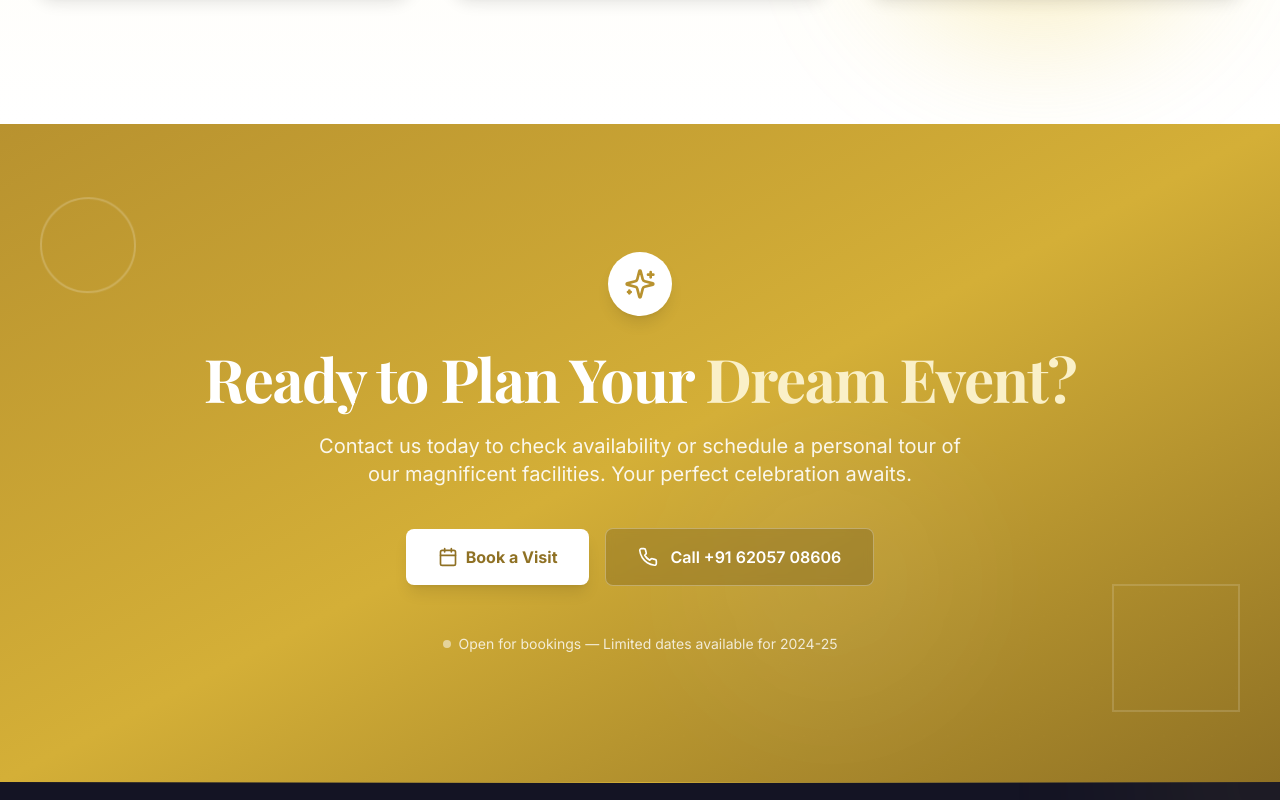
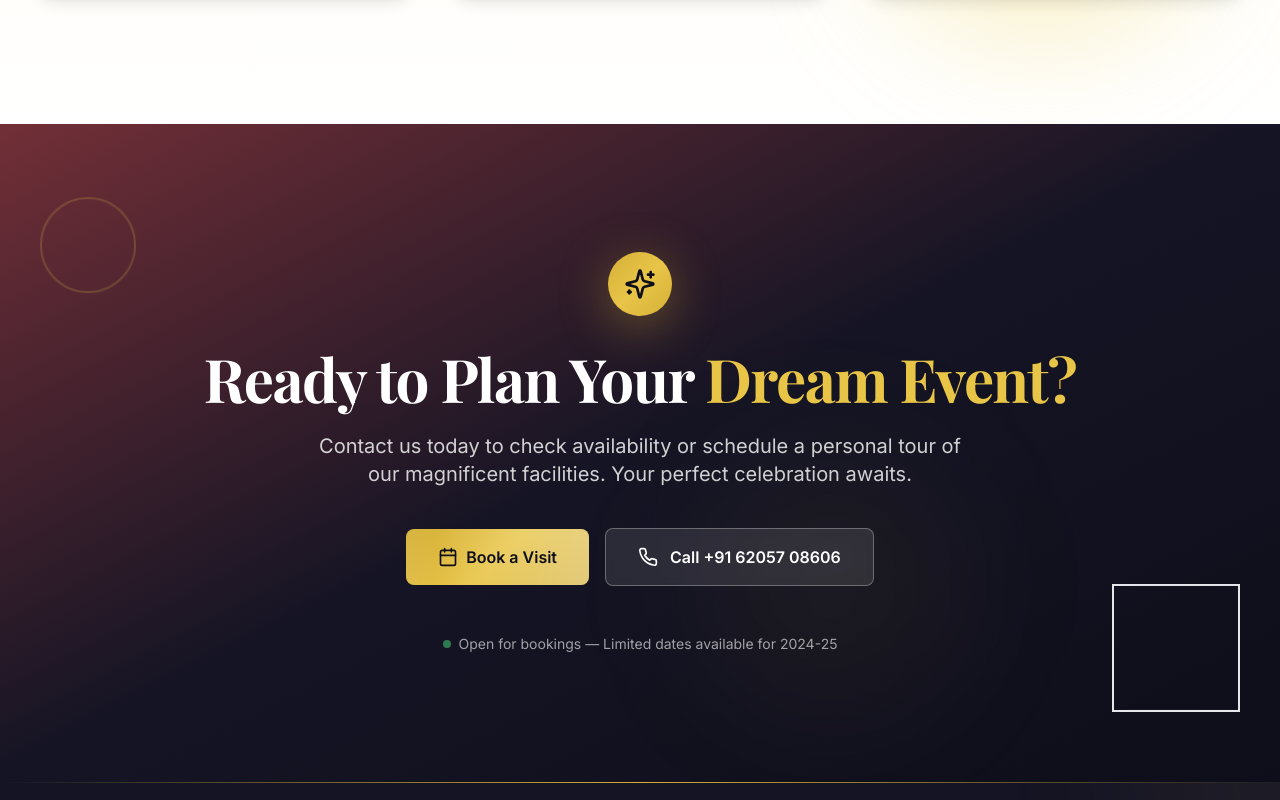
Before and after one commit to invinci009/banquet, a Next.js app: page / in a window 1280 px wide. Shown: the part 6280-7080 px from the top of the page. Built offline with nearby package versions, Linux system fonts and the light colour scheme; a web font is replaced by a local one.

Commit message:
Restore CTA section to original dark gradient style

```diff
--- a/src/components/sections/CTA.tsx
+++ b/src/components/sections/CTA.tsx
@@ -6,27 +6,27 @@ import { Phone, Calendar, Sparkles } from "lucide-react";
 export default function CTA() {
     return (
         <section className="py-24 lg:py-32 relative overflow-hidden">
-            {/* Gold Gradient Background */}
-            <div className="absolute inset-0 bg-gradient-to-br from-gold-600 via-gold-500 to-gold-700" />
+            {/* Background - Dark Gradient */}
+            <div className="absolute inset-0 bg-gradient-to-br from-burgundy-700 via-navy-800 to-navy-900" />
 
             {/* Decorative Patterns */}
-            <div className="absolute inset-0 pattern-dots opacity-20" />
+            <div className="absolute inset-0 pattern-dots opacity-10" />
 
             {/* Floating Shapes */}
             <motion.div
                 animate={{ y: [-10, 10, -10], rotate: [0, 5, 0] }}
                 transition={{ duration: 8, repeat: Infinity, ease: "easeInOut" }}
-                className="absolute top-20 left-10 w-24 h-24 border-2 border-white/20 rounded-full"
+                className="absolute top-20 left-10 w-24 h-24 border-2 border-gold-400/20 rounded-full"
             />
             <motion.div
                 animate={{ y: [10, -10, 10], rotate: [0, -5, 0] }}
                 transition={{ duration: 7, repeat: Infinity, ease: "easeInOut" }}
-                className="absolute bottom-20 right-10 w-32 h-32 border-2 border-white/15 rotate-45"
+                className="absolute bottom-20 right-10 w-32 h-32 border-2 border-champagne/10 rotate-45"
             />
             <motion.div
                 animate={{ scale: [1, 1.1, 1] }}
                 transition={{ duration: 5, repeat: Infinity, ease: "easeInOut" }}
-                className="absolute top-1/2 right-1/4 w-64 h-64 bg-white/5 rounded-full blur-3xl"
+                className="absolute top-1/2 right-1/4 w-64 h-64 bg-gold-500/5 rounded-full blur-3xl"
             />
 
             <div className="relative max-w-5xl mx-auto px-4 sm:px-6 lg:px-8 text-center">
@@ -36,9 +36,9 @@ export default function CTA() {
                     whileInView={{ opacity: 1, scale: 1 }}
                     viewport={{ once: true }}
                     transition={{ duration: 0.5 }}
-                    className="inline-flex items-center justify-center w-16 h-16 rounded-full bg-white shadow-lg mb-8"
+                    className="inline-flex items-center justify-center w-16 h-16 rounded-full bg-gold-gradient shadow-gold-lg mb-8"
                 >
-                    <Sparkles className="w-8 h-8 text-gold-600" />
+                    <Sparkles className="w-8 h-8 text-navy-900" />
                 </motion.div>
 
                 {/* Heading */}
@@ -50,7 +50,7 @@ export default function CTA() {
                     className="font-display text-4xl md:text-5xl lg:text-6xl font-bold text-white leading-tight mb-6"
                 >
                     Ready to Plan Your
-                    <span className="text-gold-100"> Dream Event?</span>
+                    <span className="text-gold-400"> Dream Event?</span>
                 </motion.h2>
 
                 {/* Subtext */}
@@ -59,7 +59,7 @@ export default function CTA() {
                     whileInView={{ opacity: 1, y: 0 }}
                     viewport={{ once: true }}
                     transition={{ duration: 0.6, delay: 0.2 }}
-                    className="text-xl text-white/90 max-w-2xl mx-auto mb-10"
+                    className="text-xl text-white/80 max-w-2xl mx-auto mb-10"
                 >
                     Contact us today to check availability or schedule a personal tour
                     of our magnificent facilities. Your perfect celebration awaits.
@@ -73,13 +73,15 @@ export default function CTA() {
                     transition={{ duration: 0.6, delay: 0.3 }}
                     className="flex flex-col sm:flex-row items-center justify-center gap-4"
                 >
-                    <button className="inline-flex items-center justify-center px-8 py-4 bg-white text-gold-700 font-bold rounded-lg shadow-lg hover:bg-gold-50 hover:shadow-xl transition-all duration-300 w-full sm:w-auto">
-                        <Calendar className="w-5 h-5 mr-2" />
-                        Book a Visit
+                    <button className="btn-primary group w-full sm:w-auto">
+                        <span className="relative z-10 flex items-center gap-2">
+                            <Calendar className="w-5 h-5" />
+                            Book a Visit
+                        </span>
                     </button>
                     <a
                         href="tel:+916205708606"
-                        className="flex items-center justify-center gap-3 px-8 py-4 bg-gold-800/30 backdrop-blur-sm border border-white/30 rounded-lg text-white font-semibold hover:bg-gold-800/50 transition-all duration-300 w-full sm:w-auto"
+                        className="flex items-center justify-center gap-3 px-8 py-4 bg-white/10 backdrop-blur-sm border border-white/30 rounded-lg text-white font-semibold hover:bg-white/20 transition-all duration-300 w-full sm:w-auto"
                     >
                         <Phone className="w-5 h-5" />
                         Call +91 62057 08606
@@ -92,9 +94,9 @@ export default function CTA() {
                     whileInView={{ opacity: 1 }}
                     viewport={{ once: true }}
                     transition={{ duration: 0.6, delay: 0.5 }}
-                    className="mt-12 flex items-center justify-center gap-2 text-white/80 text-sm"
+                    className="mt-12 flex items-center justify-center gap-2 text-white/60 text-sm"
                 >
-                    <span className="w-2 h-2 rounded-full bg-white animate-pulse" />
+                    <span className="w-2 h-2 rounded-full bg-green-400 animate-pulse" />
                     Open for bookings — Limited dates available for 2024-25
                 </motion.div>
             </div>
```
